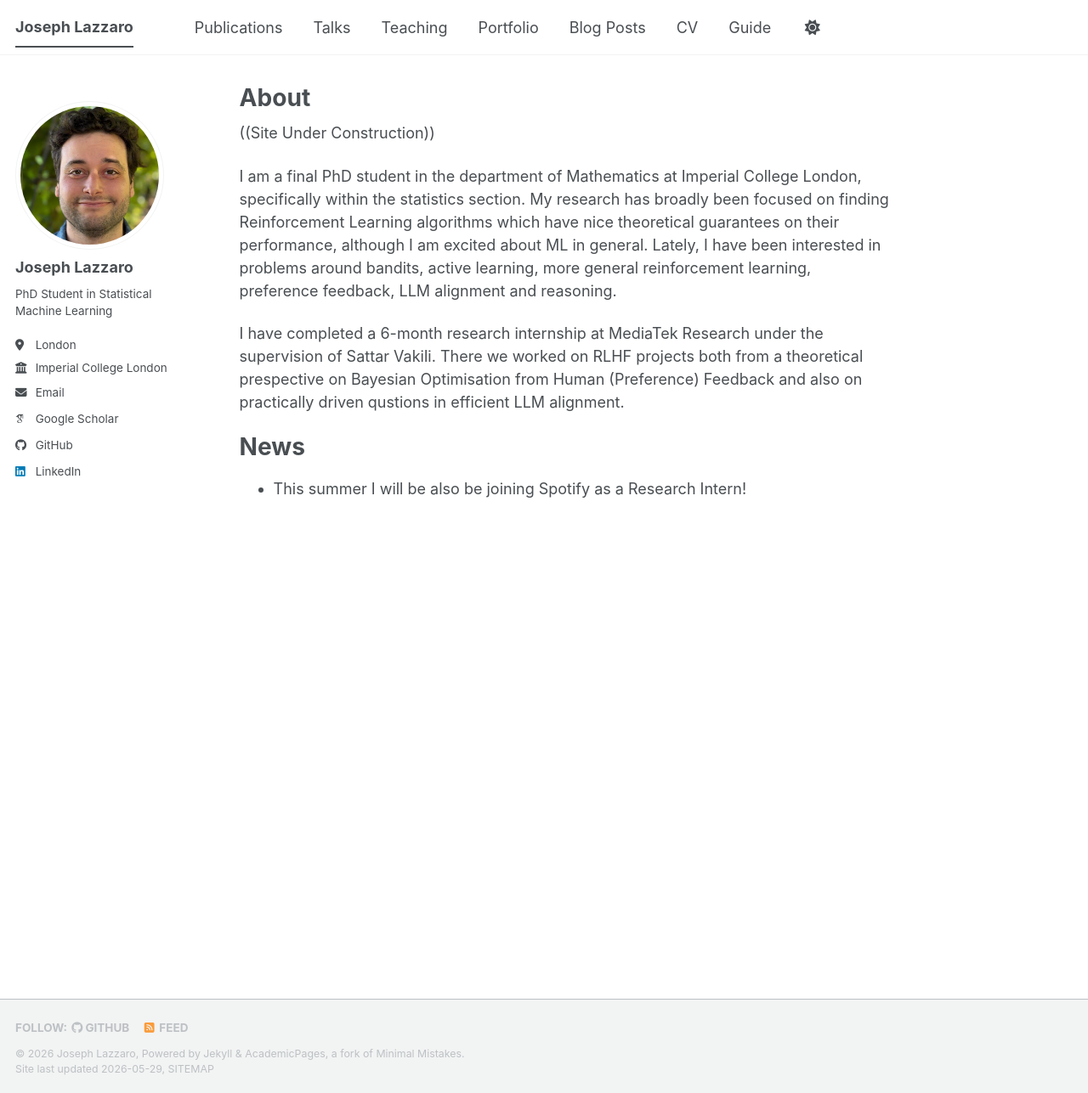
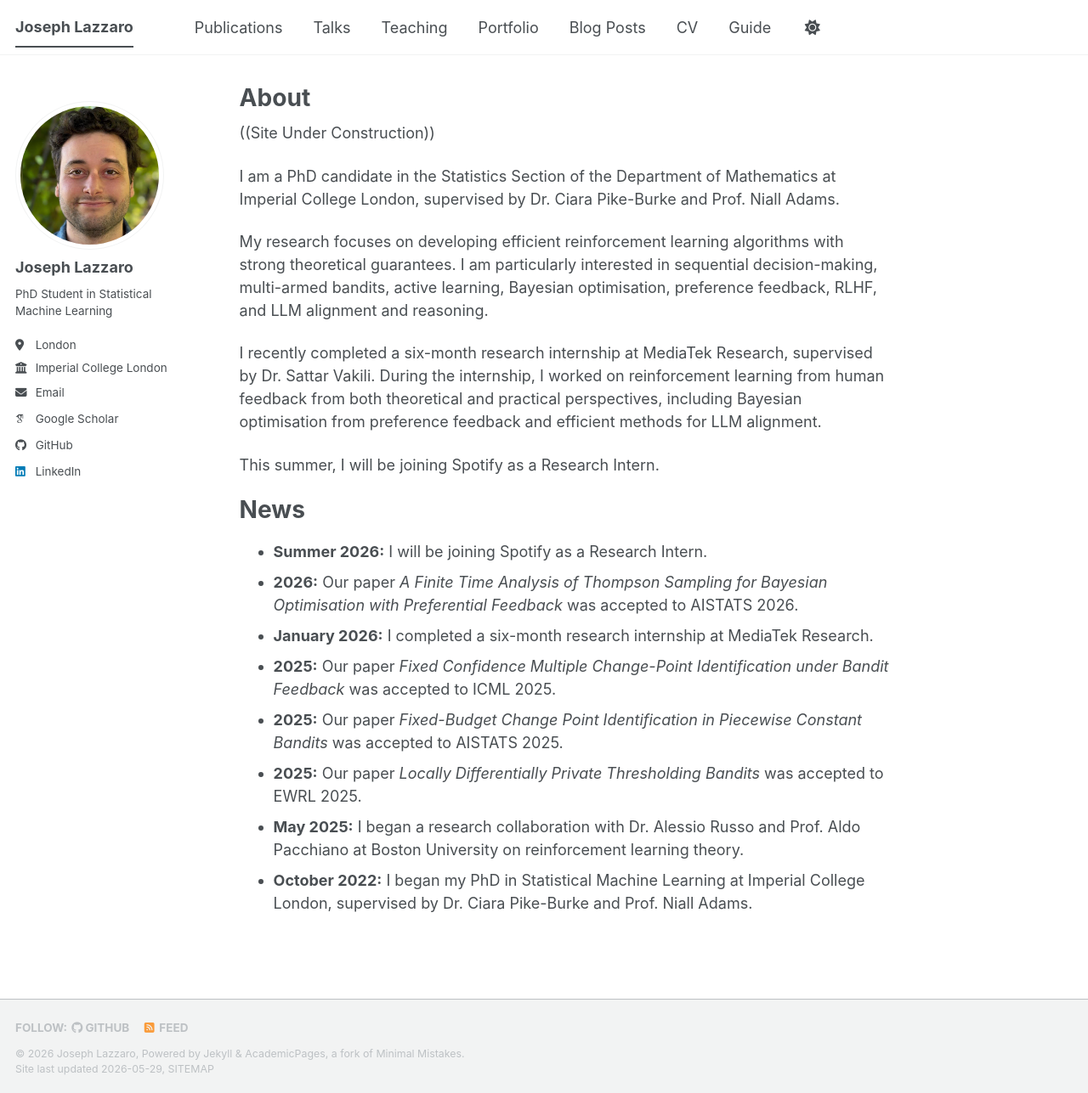
Before and after one commit to JosephLazzaro/josephlazzaro.github.io, a Jekyll site: the page built from _pages/about.md, in a window 1280 px wide and 1287 px high. Shown: the whole window at 85% size. Built offline with Jekyll 4.4.1, drawn with Linux system fonts in a browser that asks for light colours; some web fonts are replaced; a script bundle is joined from its source files by our own code; library files that are not in the unit come from our copies.

Commit message:
Revise about page content and internship details
Updated personal information and research focus in the about page.

```diff
--- a/_pages/about.md
+++ b/_pages/about.md
@@ -9,10 +9,21 @@ redirect_from:
 
 ((Site Under Construction))
 
-I am a final PhD student in the department of Mathematics at Imperial College London, specifically within the statistics section. My research has broadly been focused on finding Reinforcement Learning algorithms which have nice theoretical guarantees on their performance, although I am excited about ML in general. Lately, I have been interested in problems around bandits, active learning, more general reinforcement learning, preference feedback, LLM alignment and reasoning.
+I am a PhD candidate in the Statistics Section of the Department of Mathematics at Imperial College London, supervised by Dr. Ciara Pike-Burke and Prof. Niall Adams.
 
-I have completed a 6-month research internship at MediaTek Research under the supervision of Sattar Vakili. There we worked on RLHF projects both from a theoretical prespective on Bayesian Optimisation from Human (Preference) Feedback and also on practically driven qustions in efficient LLM alignment.
+My research focuses on developing efficient reinforcement learning algorithms with strong theoretical guarantees. I am particularly interested in sequential decision-making, multi-armed bandits, active learning, Bayesian optimisation, preference feedback, RLHF, and LLM alignment and reasoning.
+
+I recently completed a six-month research internship at MediaTek Research, supervised by Dr. Sattar Vakili. During the internship, I worked on reinforcement learning from human feedback from both theoretical and practical perspectives, including Bayesian optimisation from preference feedback and efficient methods for LLM alignment.
+
+This summer, I will be joining Spotify as a Research Intern.
 
 # News
 
-- This summer I will be also be joining Spotify as a Research Intern!
+- **Summer 2026:** I will be joining Spotify as a Research Intern.
+- **2026:** Our paper *A Finite Time Analysis of Thompson Sampling for Bayesian Optimisation with Preferential Feedback* was accepted to AISTATS 2026.
+- **January 2026:** I completed a six-month research internship at MediaTek Research.
+- **2025:** Our paper *Fixed Confidence Multiple Change-Point Identification under Bandit Feedback* was accepted to ICML 2025.
+- **2025:** Our paper *Fixed-Budget Change Point Identification in Piecewise Constant Bandits* was accepted to AISTATS 2025.
+- **2025:** Our paper *Locally Differentially Private Thresholding Bandits* was accepted to EWRL 2025.
+- **May 2025:** I began a research collaboration with Dr. Alessio Russo and Prof. Aldo Pacchiano at Boston University on reinforcement learning theory.
+- **October 2022:** I began my PhD in Statistical Machine Learning at Imperial College London, supervised by Dr. Ciara Pike-Burke and Prof. Niall Adams.
```
